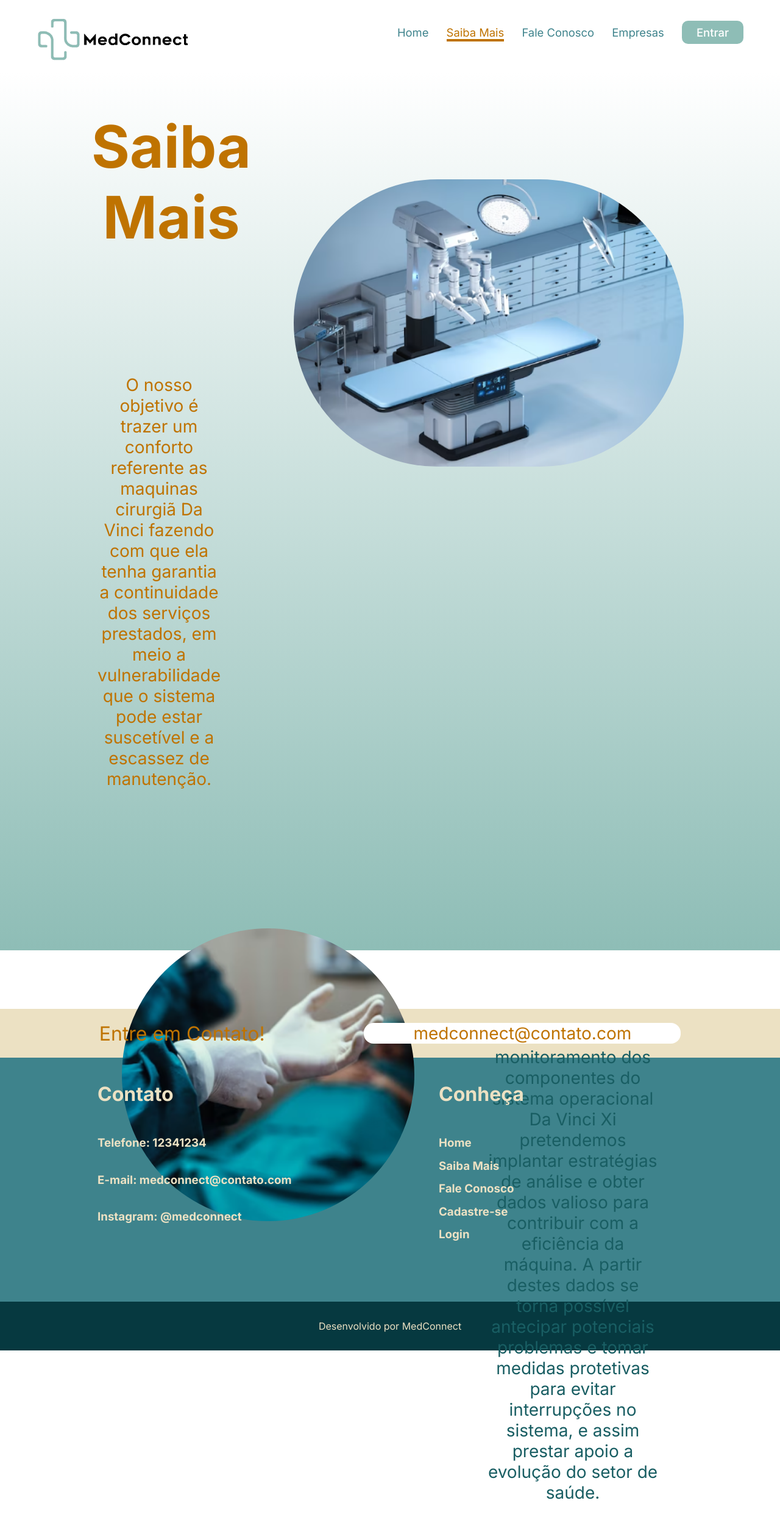
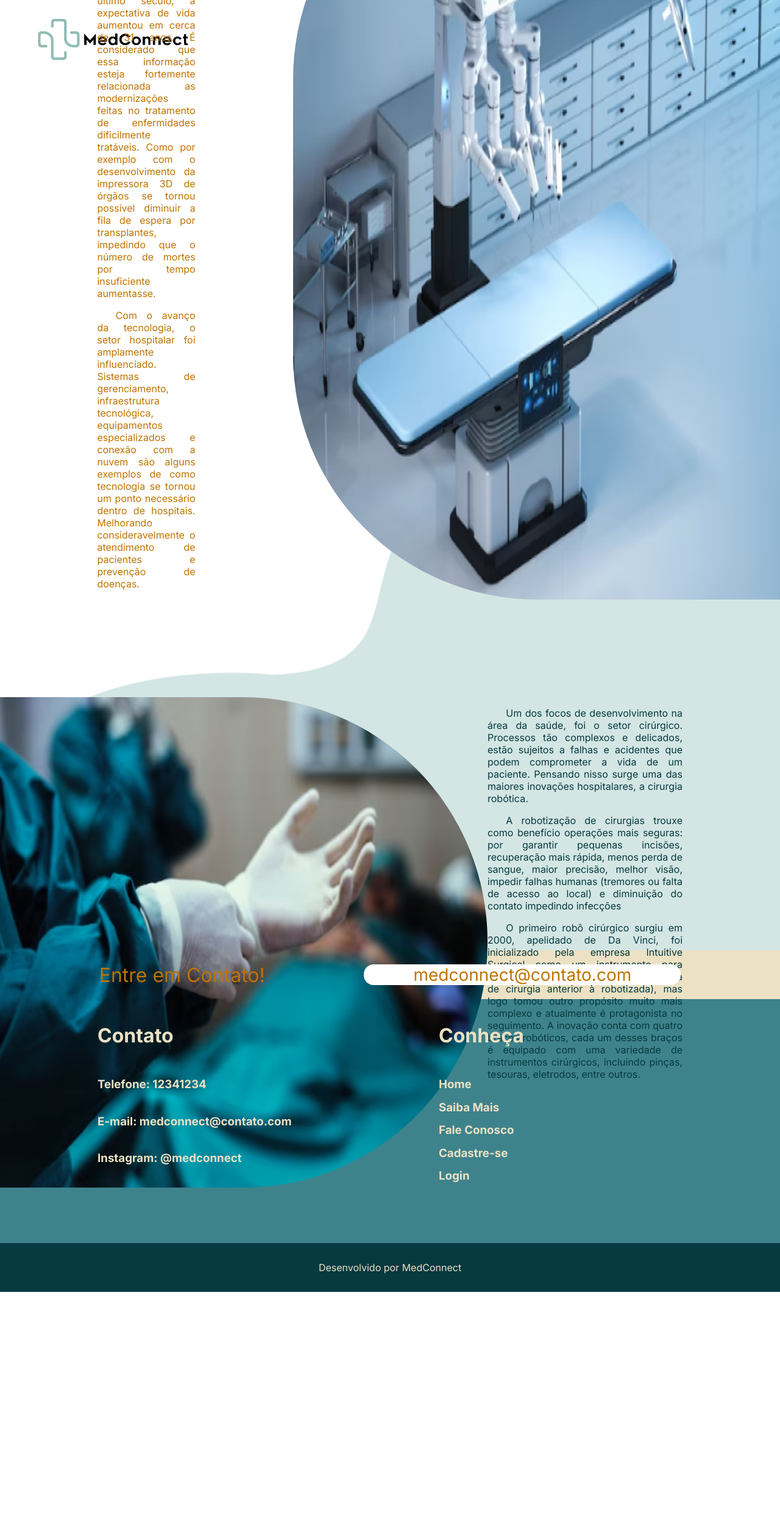
Before and after one commit to Grupo-3-sptech/site, a plain HTML site: page saibaMais.html in a window 1280 px wide. Shown: the whole page at 61% size. After the commit the page ends 2118 px from the top, so only its background shows below. Drawn offline with Linux system fonts and the light colour scheme.

Commit message:
Saiba Mais finalizado

```diff
--- a/css/rodape.css
+++ b/css/rodape.css
@@ -21,7 +21,7 @@ body {
     display: flex;
     justify-content: space-evenly;
     align-items: center;
-margin-top: 12vh;
+/* margin-top: 12vh; */
 }
 
 .rodape_meio {
--- a/css/saibaMais.css
+++ b/css/saibaMais.css
@@ -6,157 +6,54 @@ body {
 }
 
 
-.container {
+.bannerSaibaMais {
+    background-size: cover;
+    /* background-position: center; */
+    height: 180vh;
     display: flex;
-    width: 100%;
-    margin: auto;
-    height: 10vh;
+    flex-direction: column;
+    justify-content: center;
+    align-items: center;
+    background-image: url(../Img/fundoSaibaMais.png);
 }
 
-.header {
+.tituloSaibaMais {
+    color: #BF7300;
+    font-size: 3rem;
+}
 
-    width: 100%;
-    height: 100%;
-    background-color: white;
+.blocoSaiba {
     display: flex;
+    justify-content: space-between;
+}
+
+.SaibaTexto1 {
+    text-align: justify;
+    text-indent: 8mm;
+    font-size: 1rem;
+    color: #BF7300;
+    margin: 0 20vh ;
+    width: 35%;
+}
+
+.SaibaFoto1{
+    width: 100vh;
+    border-radius: 50vh 0 0 50vh;
+}
+
+.SaibaTexto2 {
+    text-align: justify;
+    text-indent: 8mm;
+    font-size: 1rem;
+    color: #063940;
+    margin: 20vh 20vh 20vh 0;
+    width: 35%;
 
 }
 
-.navBar {
-    width: 700px;
-    display: flex;
-    color: #3E838C;
-    list-style: none;
-    justify-content: space-around;
-
+.SaibaFoto2 {
+    margin-top: 20vh;
+    width: 100vh;
+    border-radius: 0 50vh 50vh 0;
 
 }
-
-
-.header .container {
-    justify-content: space-between;
-    align-items: center;
-}
-
-.topicos {
-    text-decoration: none;
-    color: #3E838C;
-
-}
-
-.topicosl {
-    text-decoration: none;
-    color: #BF7300;
-
-}
-
-
-/* .resumo{
- width: 450px;
- height: 350px;
- display: flex;
- flex-direction: column;
-    padding: 60px;
-
-} */
-
-.container .cardR h2 {
-    font-size: 50px;
-    color: #3E838C;
-
-
-}
-
-.cardR img {
-    width: 600px;
-    height: 400px;
-}
-
-@font-face {
-    font-family: inter;
-    src: url(/Fonte/Inter-VariableFont_slnt\,wght.ttf);
-}
-
-
-.fundo {
-
-    background-size: cover;
-    background-position: center;
-    text-align: center;
-    width: 100%;
-    height: 180vh;
-    background: rgb(142, 189, 182);
-    background: linear-gradient(0deg, rgba(142, 189, 182, 1) 0%, rgba(255, 255, 255, 1) 100%);
-}
-
-.SaibaMais {
-    color: #BF7300;
-    font-size: 12vh;
-    margin-bottom: 10vh;
-    margin-left: 10vh;
-
-}
-
-.bloco1 {
-    display: flex;
-}
-
-#fotoS1 {
-    object-fit: cover;
-    width: 80vh;
-    margin-top: 22vh;
-    margin-right: 20vh;
-    border-radius: 50vh;
-
-}
-
-.text1 {
-    margin-top: 25vh;
-    margin-right: 15vh;
-    margin-left: 20vh;
-    color: #BF7300;
-    font-size: 3.5vh;
-}
-
-.espaco2 {
-    margin-right: 20vh;
-}
-
-
-.fundo2 {
-    background-size: cover;
-    background-position: center;
-    text-align: center;
-    width: 100%;
-    height: 100vh;
-}
-
-.bloco1_2 {
-    display: flex;
-}
-
-#fotoS1_2 {
-    object-fit: cover;
-    margin-top: 25vh;
-    margin-left: 25vh;
-    width: 60vh;
-    height: 60vh;
-    border-radius: 50%;
-
-}
-
-.espaco2_2 {
-    margin-right: 20vh;
-    padding-top: 100vh;
-
-
-}
-
-.text2 {
-    margin-top: 45vh;
-    margin-right: 25vh;
-    margin-left: 15vh;
-    color: #195E63;
-    font-size: 3.5vh;
-
-}
--- a/saibaMais.html
+++ b/saibaMais.html
@@ -14,7 +14,6 @@
 
 <body>
 
-
     <div class="navbar">
         <div class="logo">
             <img src="Img/logo horizontal sem fundo texto preto.png">
@@ -22,49 +21,49 @@
 
         <div class="opcoes">
             <a href="home.html" class="linkMenu">Home</a>
-            <a href="saibaMais.html"  class="linkMenu localizacaoSite">Saiba Mais</a>
+            <a href="saibaMais.html" class="linkMenu localizacaoSite">Saiba Mais</a>
             <a href="faleconosco.html" class="linkMenu">Fale Conosco</a>
             <a href="empresas.html" class="linkMenu">Empresas</a>
-            <a class="linkMenu entrar"  href="entrar.html">Entrar</a>
+            <a class="linkMenu entrar" href="entrar.html">Entrar</a>
         </div>
-   </div>
+    </div>
 
-    <div class="fundo">
+    <div class="bannerSaibaMais">
 
-        <div class="bloco1">
-
-            <div div="espaco1">
-
-                <h1 class="SaibaMais">Saiba Mais</h1>
-                <p class="text1">O nosso objetivo é trazer um conforto referente as maquinas
-                    cirurgiã Da Vinci fazendo com que ela tenha garantia a continuidade dos serviços
-                    prestados, em meio a vulnerabilidade que o sistema
-                    pode estar suscetível e a escassez de manutenção.
+        <div class="blocoSaiba">
+            <div class="SaibaTexto1">
+                <h1 class="tituloSaibaMais">Saiba Mais</h1>
+                <p>Em 2021 o IBGE registrou que, junto à crescente tecnológica do último século, a
+                    expectativa de vida aumentou em cerca de 31 anos. É considerado que essa informação esteja
+                    fortemente relacionada as modernizações feitas no tratamento de enfermidades dificilmente tratáveis.
+                    Como por exemplo com o desenvolvimento da impressora 3D de órgãos se tornou possível diminuir a fila
+                    de espera por transplantes, impedindo que o número de mortes por tempo insuficiente aumentasse.
+                </p>
+                <p>Com o avanço da tecnologia, o setor hospitalar foi amplamente influenciado. Sistemas de
+                    gerenciamento, infraestrutura tecnológica, equipamentos especializados e conexão com a nuvem são
+                    alguns exemplos de como tecnologia se tornou um ponto necessário dentro de hospitais. Melhorando
+                    consideravelmente o atendimento de pacientes e prevenção de doenças.
                 </p>
             </div>
-            <div div="espaco2">
-                <img src="Img/saibamais1.png" id="fotoS1">
+            <img src="Img/saibamais1.png" class="SaibaFoto1">
+        </div>
+
+
+        <div class="blocoSaiba">
+                <img src="Img/saibamais2.png" class="SaibaFoto2">
+            <div class="SaibaTexto2">
+                <p>Um dos focos de desenvolvimento na área da saúde, foi o setor cirúrgico. Processos tão complexos e delicados, estão sujeitos a falhas e acidentes que podem comprometer a vida de um paciente. Pensando nisso surge uma das maiores inovações hospitalares, a cirurgia robótica.
+                </p>
+                <p>
+                A robotização de cirurgias trouxe como benefício operações mais seguras: por garantir pequenas incisões, recuperação mais rápida, menos perda de sangue, maior precisão, melhor visão, impedir falhas humanas (tremores ou falta de acesso ao local) e diminuição do contato impedindo infecções
+                </p>
+                <p>
+                O primeiro robô cirúrgico surgiu em 2000, apelidado de Da Vinci, foi inicializado pela empresa Intuitive Surgical como um instrumento para procedimentos laparoscópicos (técnica de cirurgia anterior à robotizada), mas logo tomou outro propósito muito mais complexo e atualmente é protagonista no seguimento. A inovação conta com quatro braços robóticos, cada um desses braços é equipado com uma variedade de instrumentos cirúrgicos, incluindo pinças, tesouras, eletrodos, entre outros.
+                </p>
             </div>
         </div>
 
-
-        <div class="bloco1_2">
-            <div div="espaco2_2">
-                <img src="Img/saibamais2.png" id="fotoS1_2">
-            </div>
-            <div div="espaco1_2">
-
-                <p class="text2">Por meio do monitoramento dos
-                    componentes do sistema operacional Da Vinci Xi pretendemos implantar
-                    estratégias de análise e obter dados valioso para contribuir com a eficiência da
-                    máquina. A partir destes dados se torna possível antecipar potenciais problemas e tomar
-                    medidas protetivas para evitar interrupções no sistema, e assim prestar apoio a
-                    evolução do setor de saúde.</p>
-                </div>
-
-            </div>
-
-        </div>
+    </div>
 
 
     <div class="rodape_todo">
```
Also changed, not shown: Img/fundoSaibaMais.png (added).
